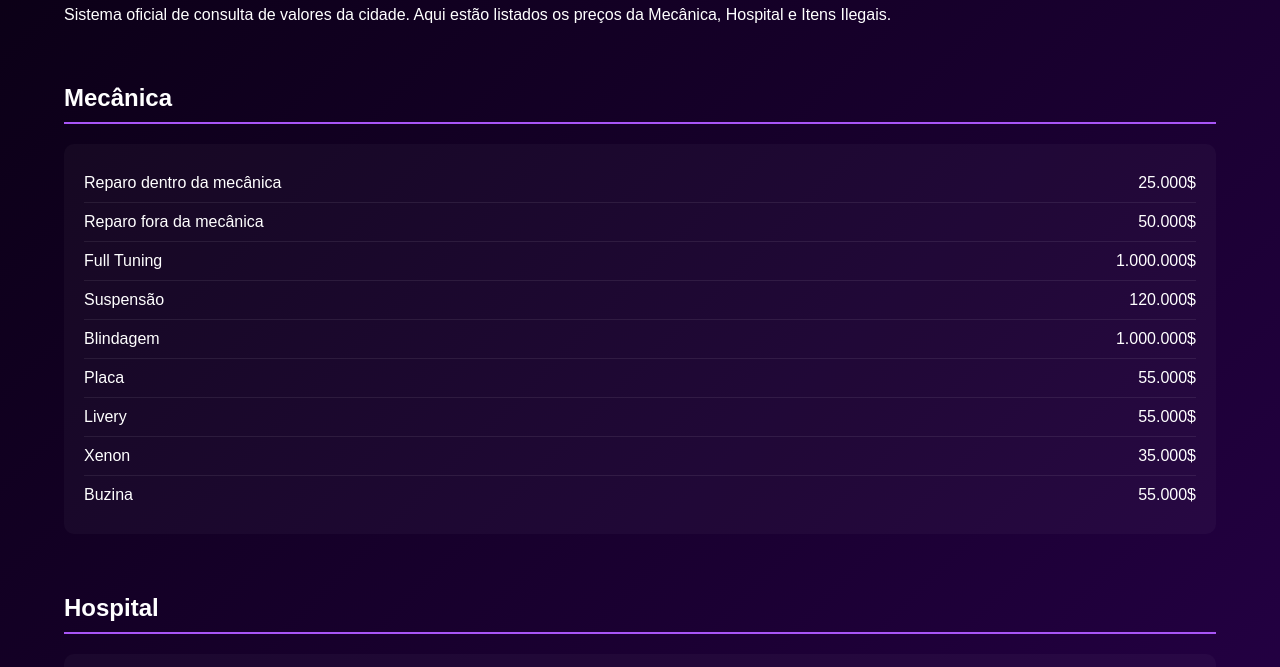
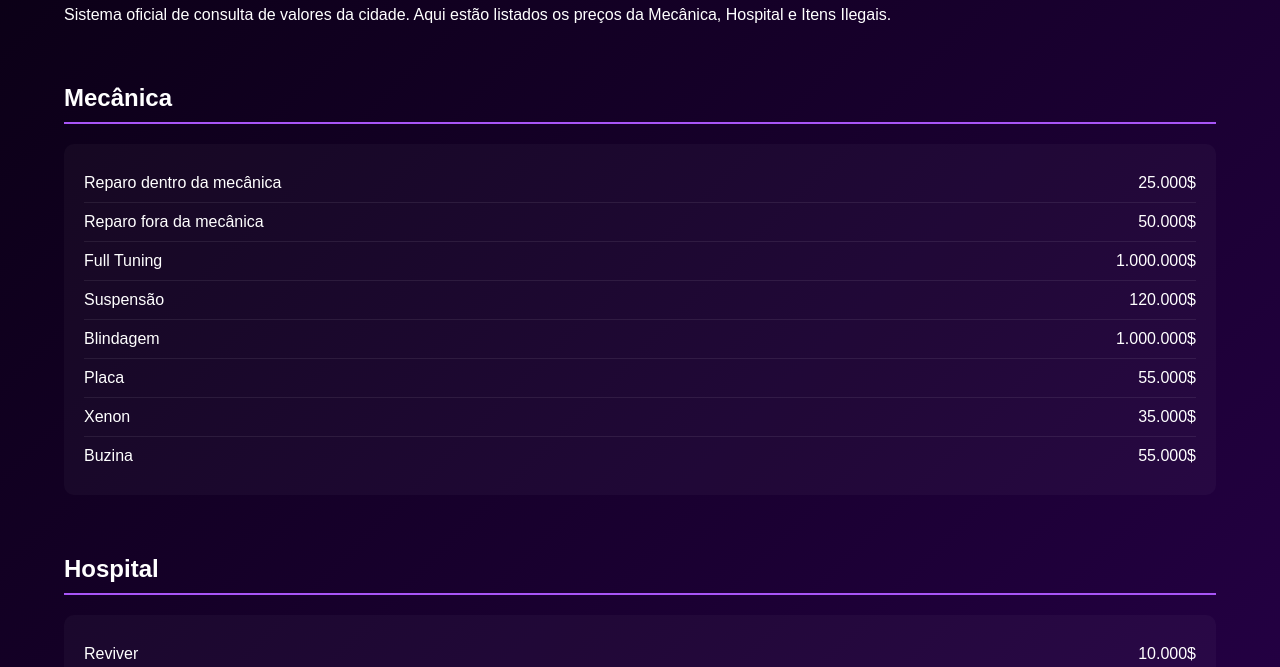
Before and after one commit to Nicopudim-8/site-rp, a plain HTML site: page index.html in a window 1280 px wide. Shown: the part 133-800 px from the top of the page. Drawn offline with Linux system fonts and the light colour scheme.

```diff
--- a/index.html
+++ b/index.html
@@ -83,7 +83,6 @@
 <div class="item"><span>Blindagem</span><span>1.000.000$</span></div>
 
 <div class="item"><span>Placa</span><span>55.000$</span></div>
-<div class="item"><span>Livery</span><span>55.000$</span></div>
 <div class="item"><span>Xenon</span><span>35.000$</span></div>
 <div class="item"><span>Buzina</span><span>55.000$</span></div>
 
```
